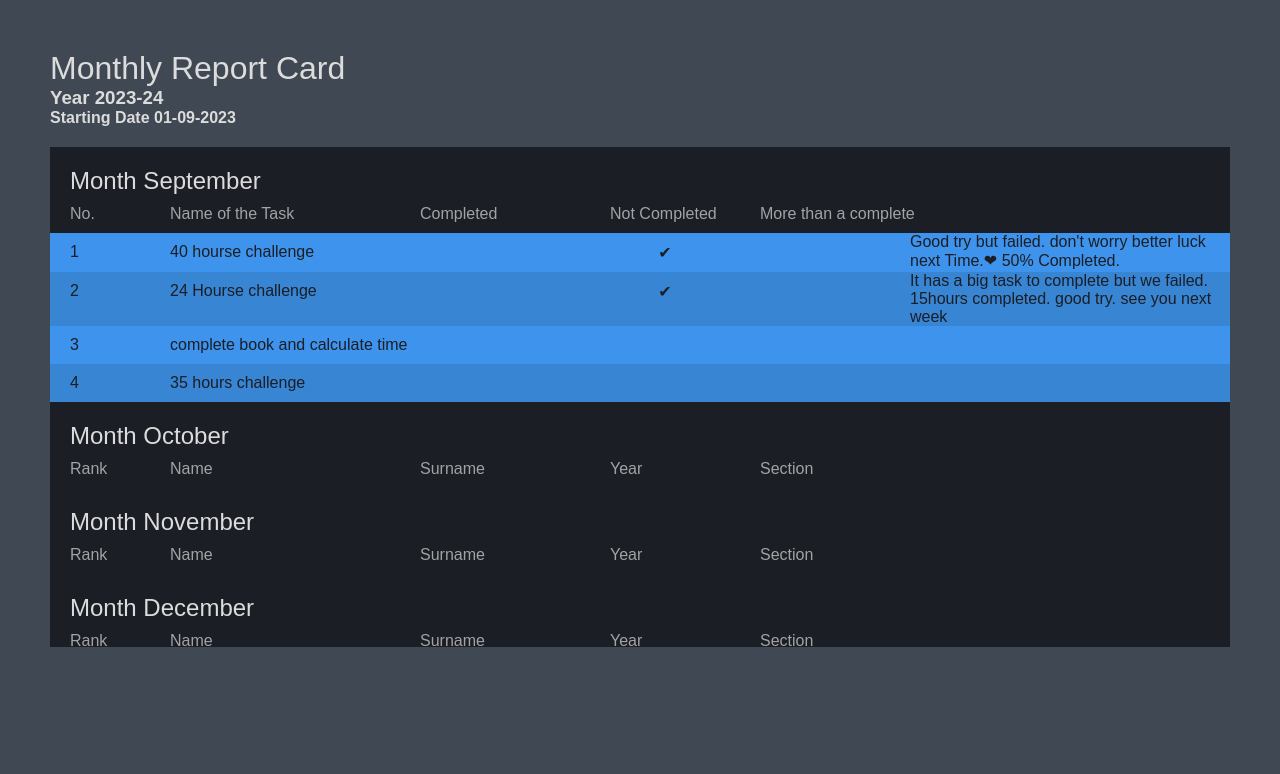
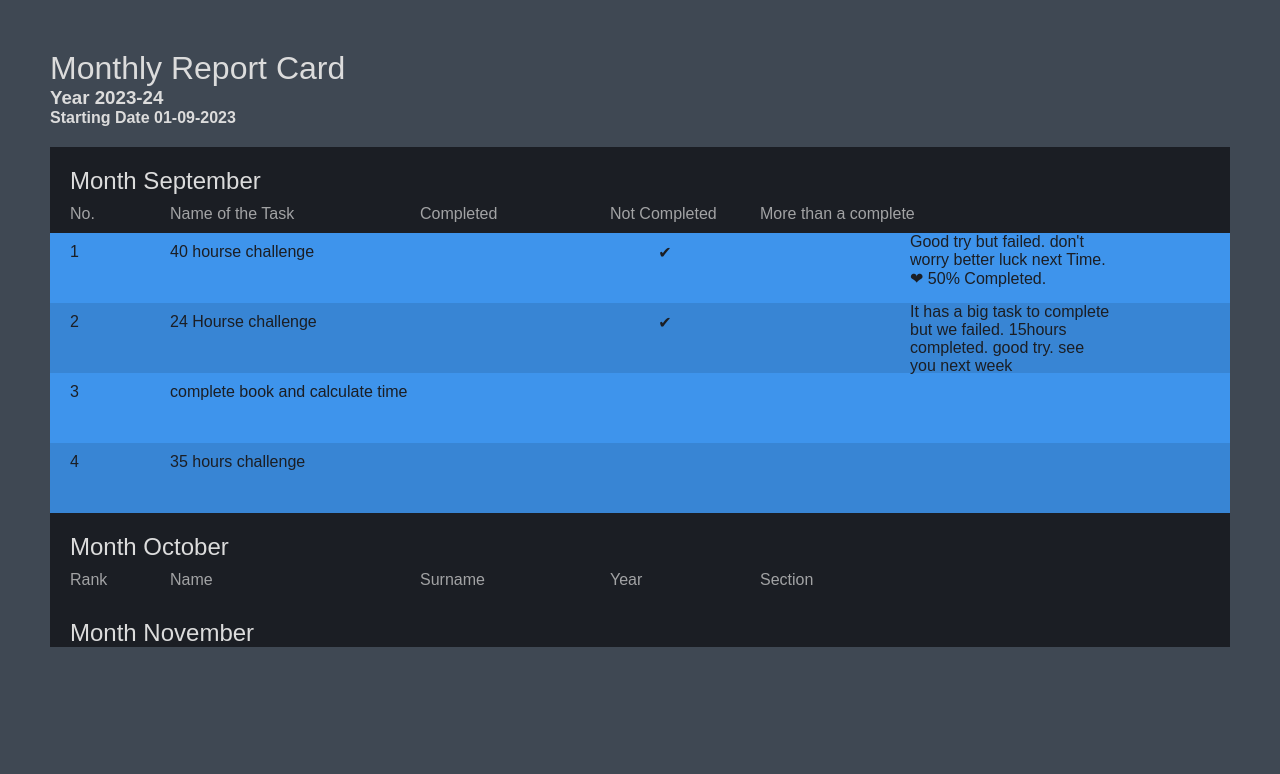
Before and after one commit to Gokulakrishnan2005/Report_Card, a plain HTML site: page index.html in a window 1280 px wide. Drawn offline with Linux system fonts and the light colour scheme; a web font is replaced by a local one.

Commit message:
Update style.css

```diff
--- a/style.css
+++ b/style.css
@@ -44,7 +44,11 @@ body, html {
   [data-table_id="3"]{
     background-color: rgba(168,189,4, .8);
   }
-
+.box1{
+    width: 200px;
+    height: 70px;
+    font-weigth:500;
+}
   ._rank{
     min-width: 100px;
   }
```
